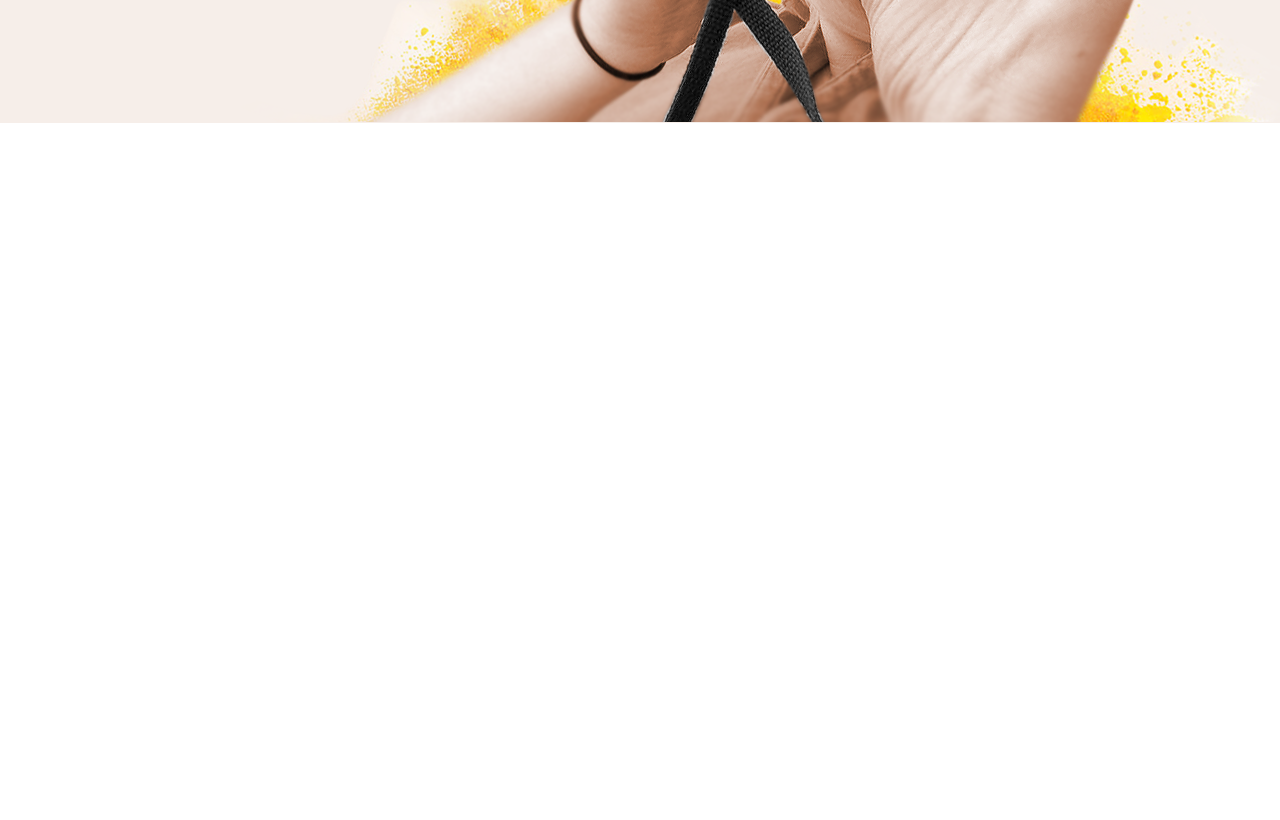
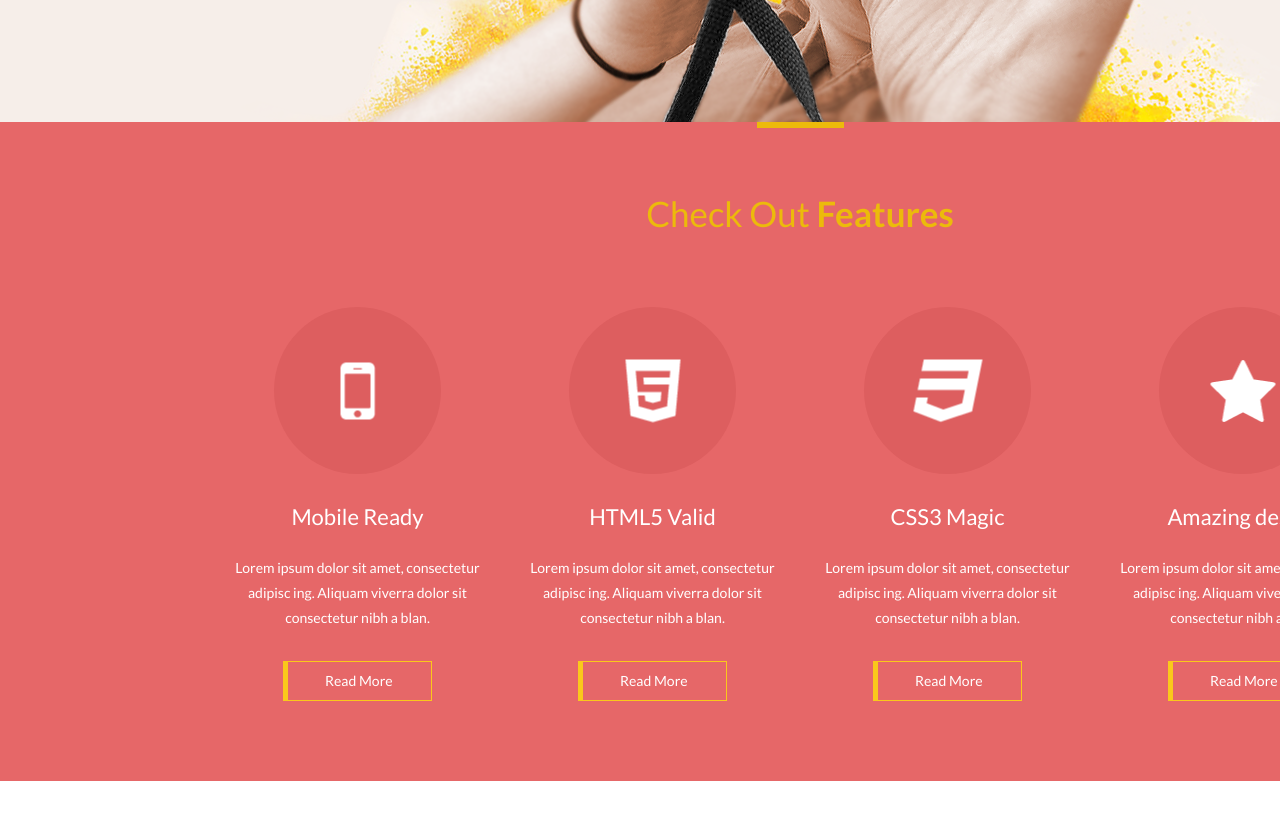
Before and after one commit to MrSolmi/psd-layout2, a plain HTML site: page index.html in a window 1280 px wide. Shown: the part 560-1380 px from the top of the page. Drawn offline with Linux system fonts and the light colour scheme.

Commit message:
Сделал вторую секцию features

```diff
--- a/css/main.css
+++ b/css/main.css
@@ -1,3 +1,4 @@
+/*
 @font-face {
     font-family: "Lato";
     src: url(../font/WOFF/Lato-Reg.woff),
@@ -24,6 +25,9 @@
     font-weight: bold;
     font-style: normal;
 }
+*/
+
+@import url('https://fonts.googleapis.com/css?family=Lato:300,400,700');
 
 html {
     height: 3000px;
@@ -31,6 +35,10 @@ html {
 
 a {
     text-decoration: none;
+}
+
+a.button {
+    display: block;
 }
 
 .clearfix:after {
@@ -61,7 +69,7 @@ a {
 
 header {
     background: url(../img/header/bg-2.png) 189px 0px no-repeat #f6eee9;
-    height: 683px;
+    height: 682px;
 }
 
 .header-menu {
@@ -90,20 +98,21 @@ header {
 
 .menu ul {
     padding: 0;
-    margin: 29px 0 0 0;
+    margin: 0;
 }
 
 .menu li {
     float: left;
     list-style-type: none;
-    padding: 0 24px 25px 25px;
     margin: 0 0 0 1px;
     font-size: 15px;
     font-family: "Lato";
 }
 
 .menu a {
+    display: block;
     color: #ffffff;
+    padding: 29px 24px 25px 25px;
 }
 
 .menu li:hover {
@@ -137,7 +146,6 @@ header {
 }
 
 .header-text_block a {
-    display: block;
     width: 114px;
     color: #3d3d39;
     font-family: Lato;
@@ -150,3 +158,92 @@ header {
     margin: 42px 0 0 0px;
     padding: 10px 0 10px 30px;
 }
+
+/* //////////////////////////////////// */
+
+.features {
+    background: #e66768;
+    height: 659px;
+}
+
+.top_section_hr {
+    width: 87px;
+    height: 6px;
+    background: #ecba0b;
+    margin: 0 auto;
+    border: 0px;
+}
+
+.features h2 {
+    color: #ecba0b;
+    font-family: Lato;
+    font-weight: normal;
+    font-size: 35px;
+    margin: 65px 0 0 0;
+    text-align: center;
+}
+
+.features h2 span {
+    font-weight: bold;
+}
+
+.features-list {
+    margin: 74px auto 0 auto;
+    width: 1130px;
+}
+
+.features-list > div:first-child {
+    margin: 0;
+}
+
+.features-list > div {
+    float: left;
+    width: 245px;
+    margin: 0 0 0 50px;
+}
+
+.features-list > div > div {
+    position: relative;
+    margin: 0 auto;
+    width: 167px;
+    height: 167px;
+    border-radius: 50%;
+    background-color: #dd5e5f;
+}
+
+.features-list > div > div > img {
+    position: absolute;
+    transform: translate(-50%, -50%);
+    top: 50%;
+    left: 50%;
+}
+
+.features-list > div > h3 {
+    margin: 30px 0 0 0;
+    font-family: Lato;
+    font-weight: normal;
+    font-size: 22px;
+    text-align: center;
+    color: #ffffff;
+}
+
+.features-list > div > p {
+    margin: 25px 0 0 0;
+    font-family: Lato;
+    font-size: 14px;
+    line-height: 25px;
+    color: #ffffff;
+    text-align: center;
+}
+
+.features-list > div > a.button {
+    color: #ffffff;
+    font-family: Lato;
+    font-size: 14px;
+    width: 69px;
+    height: 10px;
+    margin: 31px auto 0 auto;
+    padding: 11px 37px 17px 37px;
+    border: 1px solid #fac81b;
+    border-left: 5px solid #fac81b;
+}
--- a/index.html
+++ b/index.html
@@ -39,11 +39,79 @@
                     Aliquam viverra consectetur nibh a blan dit. Proin at amet<br>
                     consectetur adipisc lacinia nunc.
                 </p>
-                <a href="#">
+                <a href="#" class="button">
                     View Projects
                 </a>
             </div>
         </div>
     </header>
+    <section class="container features">
+        <hr class="top_section_hr">
+        <h2>
+            Check Out <span>Features</span>
+        </h2>
+        <div class="features-list clearfix">
+            <div>
+                <div>
+                    <img src="img/features/features-list_item1.png" alt="mobile">
+                </div>
+                <h3>
+                    Mobile Ready
+                </h3>
+                <p>
+                    Lorem ipsum dolor sit amet, consectetur adipisc ing. Aliquam viverra   dolor sit
+                    consectetur nibh a blan.
+                </p>
+                <a href="#" class="button">
+                    Read  More
+                </a>
+            </div>
+            <div>
+                <div>
+                    <img src="img/features/features-list_item2.png" alt="html">
+                </div>
+                <h3>
+                    HTML5 Valid
+                </h3>
+                <p>
+                    Lorem ipsum dolor sit amet, consectetur adipisc ing. Aliquam viverra   dolor sit
+                    consectetur nibh a blan.
+                </p>
+                <a href="#" class="button">
+                    Read  More
+                </a>
+            </div>
+            <div>
+                <div>
+                    <img src="img/features/features-list_item3.png" alt="css">
+                </div>
+                <h3>
+                    CSS3 Magic
+                </h3>
+                <p>
+                    Lorem ipsum dolor sit amet, consectetur adipisc ing. Aliquam viverra   dolor sit
+                    consectetur nibh a blan.
+                </p>
+                <a href="#" class="button">
+                    Read  More
+                </a>
+            </div>
+            <div>
+                <div>
+                    <img src="img/features/features-list_item4.png" alt="star">
+                </div>
+                <h3>
+                    Amazing design
+                </h3>
+                <p>
+                    Lorem ipsum dolor sit amet, consectetur adipisc ing. Aliquam viverra   dolor sit
+                    consectetur nibh a blan.
+                </p>
+                <a href="#" class="button">
+                    Read  More
+                </a>
+            </div>
+        </div>
+    </section>
 </body>
 </html>
```
Also changed, not shown: img/features/features-list_item1.png (added), img/features/features-list_item2.png (added), img/features/features-list_item3.png (added), img/features/features-list_item4.png (added).
